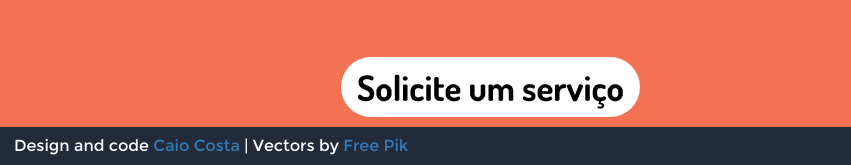
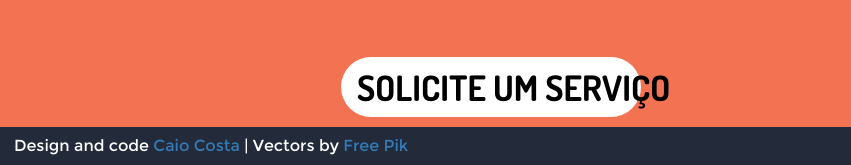
Before and after one commit to Abilservice/abilservice.github.io, a plain HTML site: page index.html in a window 1280 px wide. Shown: the part 1469-1634 px from the top of the page, 429-1280 px from the left. Drawn offline with nearby package versions, Linux system fonts and the light colour scheme.

Commit message:
Update index.html

```diff
--- a/index.html
+++ b/index.html
@@ -39,7 +39,7 @@
                             ao procurar e negociar diretamente com os prestadores do serviço.</h1>
                         <h1>Contando com profissionais qualificados para atender a sua necessidade</h1>
                        <a class="btn btn-primary-outline beta1-btn" href="https://docs.google.com/forms/d/1fANKllIHIn7_vmj_DPk7EunTAGkMV-XmNaSZ9en8oTs/viewform">INSCREVA-SE</a>
-                       <a class="btn btn-primary-outline solicita-btn" href="https://docs.google.com/forms/d/1r35nQx-LPOMtWaI_911AEoO3m-vkD-bffRfoTfre4OE/viewform">Solicite um serviço</a>
+                       <a class="btn btn-primary-outline solicita-btn" href="https://docs.google.com/forms/d/1r35nQx-LPOMtWaI_911AEoO3m-vkD-bffRfoTfre4OE/viewform">SOLICITE UM SERVIÇO</a>
                 </div>
             </div>
         </section>
```
